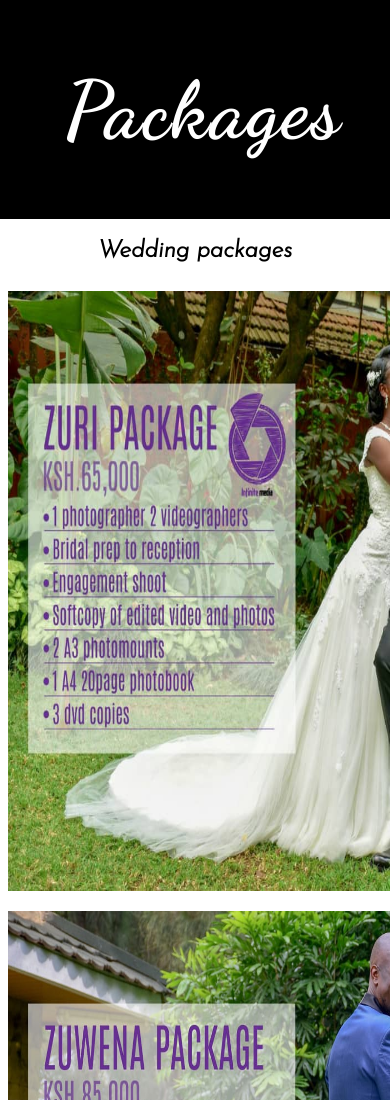
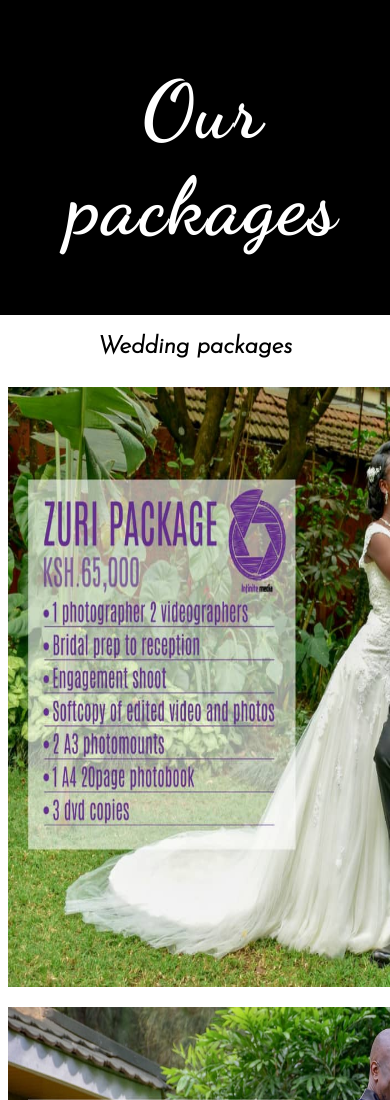
Before and after one commit to kiriiri/infinite_media, a plain HTML site: page packages.html in a window 390 px wide. Shown: the top 1100 px of the page. Drawn offline with Linux system fonts and the light colour scheme.

```diff
--- a/packages.html
+++ b/packages.html
@@ -11,7 +11,7 @@
 <body>
   <div class="container">
     <div class="testbox">
-      <h1 class="packages">Packages</h1>
+      <h1 class="packages"> Our packages</h1>
     </div>
   </div>
   <h2>Wedding packages</h2>
```
